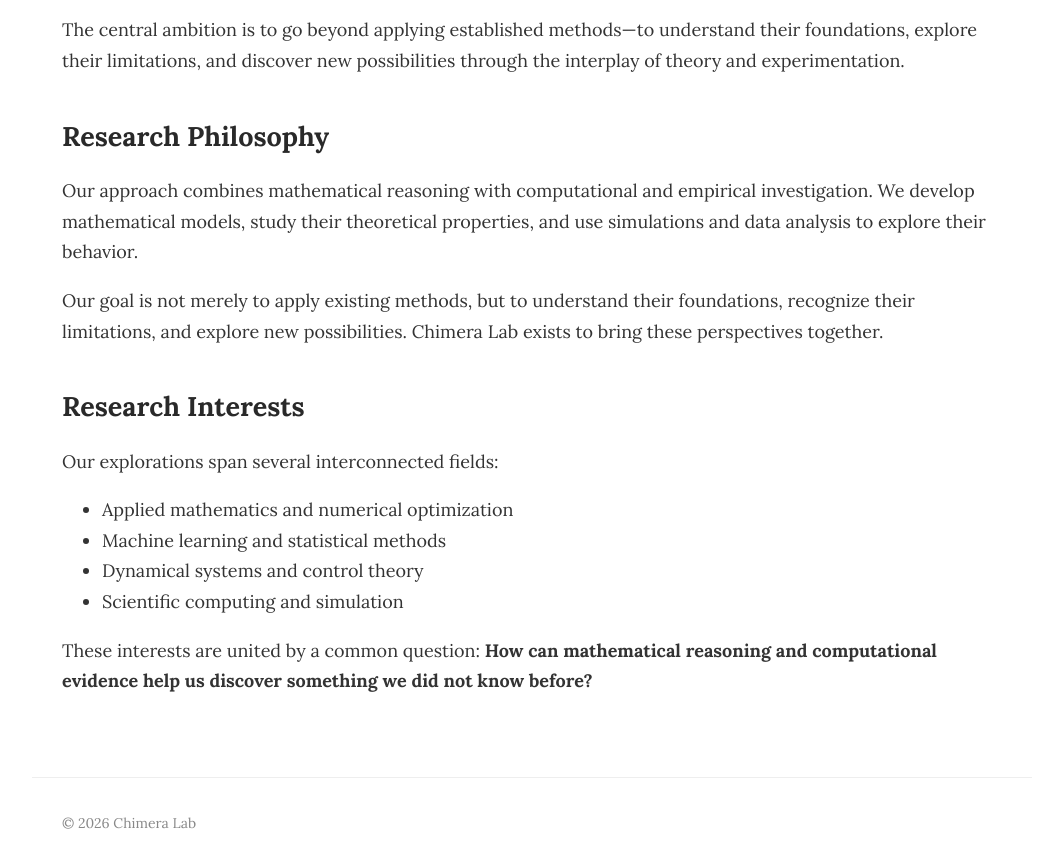
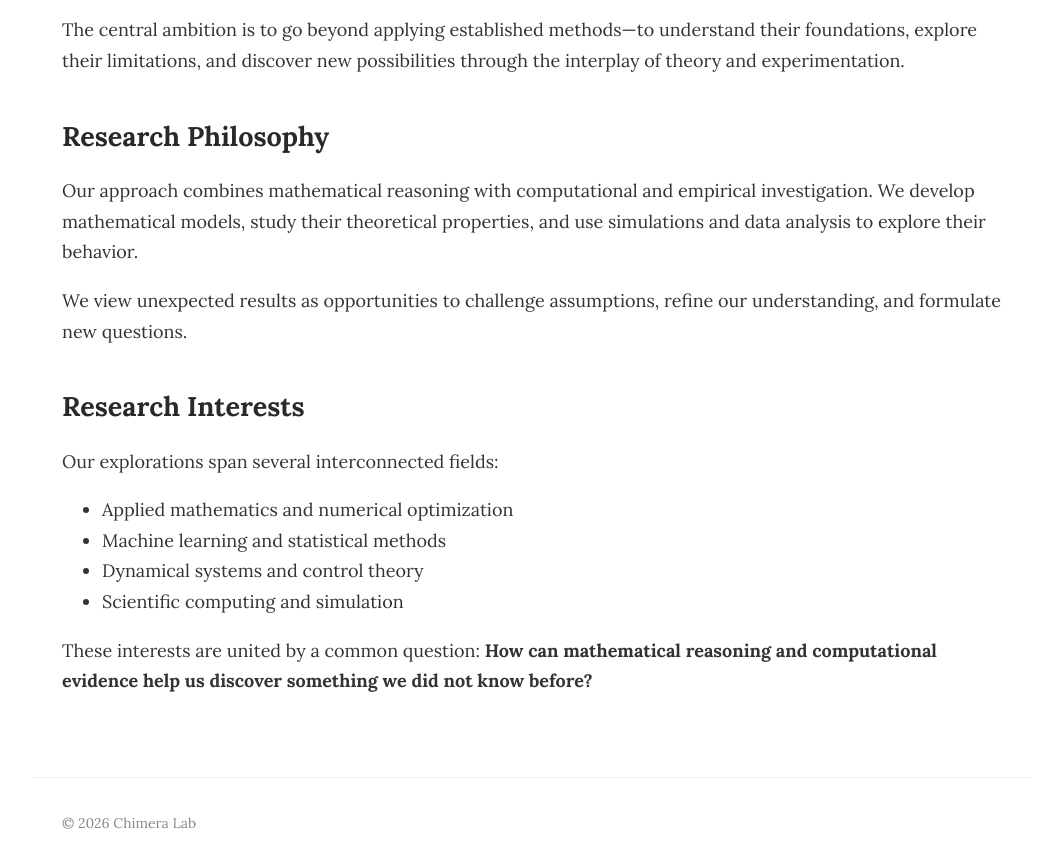
Before and after one commit to chimeralab314/chimeralab314.github.io, a Jekyll site: the page built from about.md, in a window 1280 px wide and 900 px high, scrolled down 594 px. Shown: the top 868 px of the window, without its empty margins (108-1171 px from the left). Built offline with Jekyll 4.4.1, drawn with Linux system fonts in a browser that asks for light colours; our own code applies the rules of GitHub Pages for plain Markdown files; a script that is not in the unit is left out.

Commit message:
Update Chimera Lab's research philosophy description
Revised the description of Chimera Lab's goals to emphasize the importance of unexpected results in research.

```diff
--- a/about.md
+++ b/about.md
@@ -19,7 +19,7 @@ The central ambition is to go beyond applying established methods—to understan
 
 Our approach combines mathematical reasoning with computational and empirical investigation. We develop mathematical models, study their theoretical properties, and use simulations and data analysis to explore their behavior.
 
-Our goal is not merely to apply existing methods, but to understand their foundations, recognize their limitations, and explore new possibilities. Chimera Lab exists to bring these perspectives together.
+We view unexpected results as opportunities to challenge assumptions, refine our understanding, and formulate new questions.
 
 ## Research Interests
 
```
